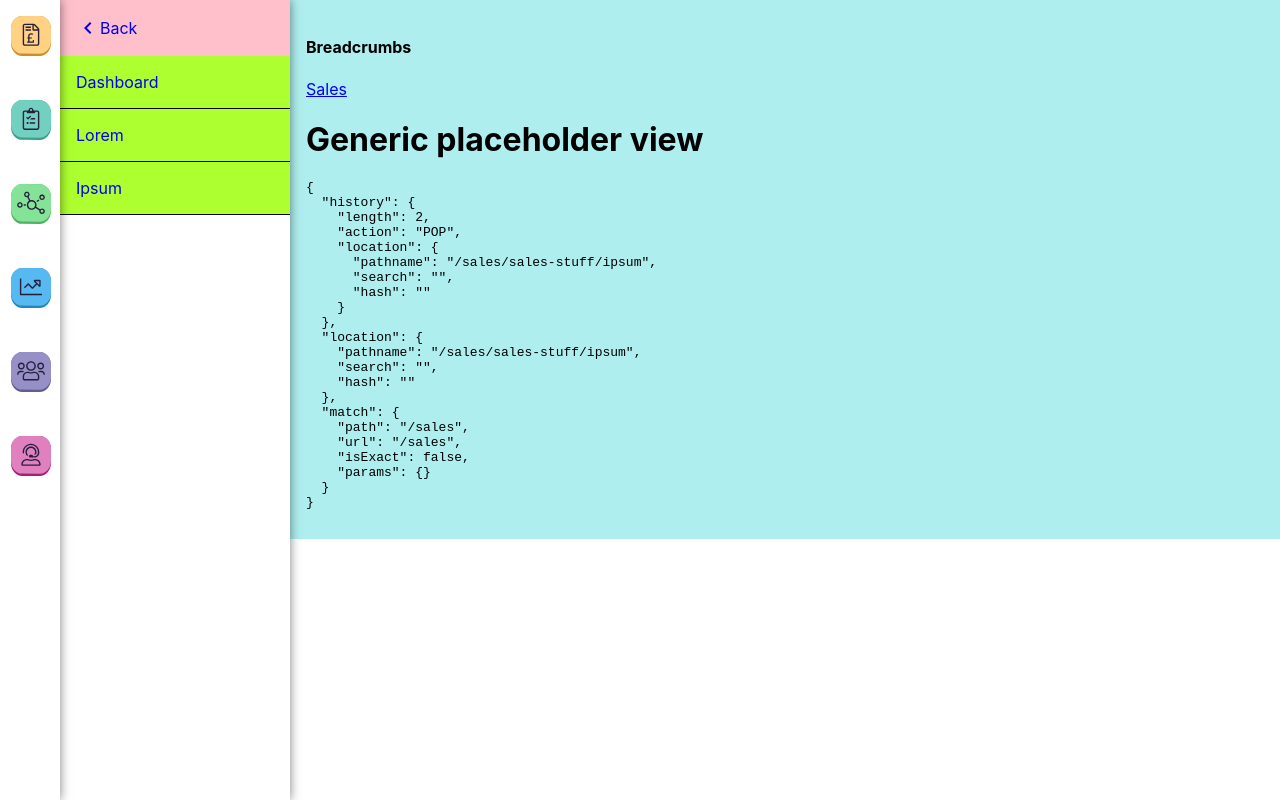
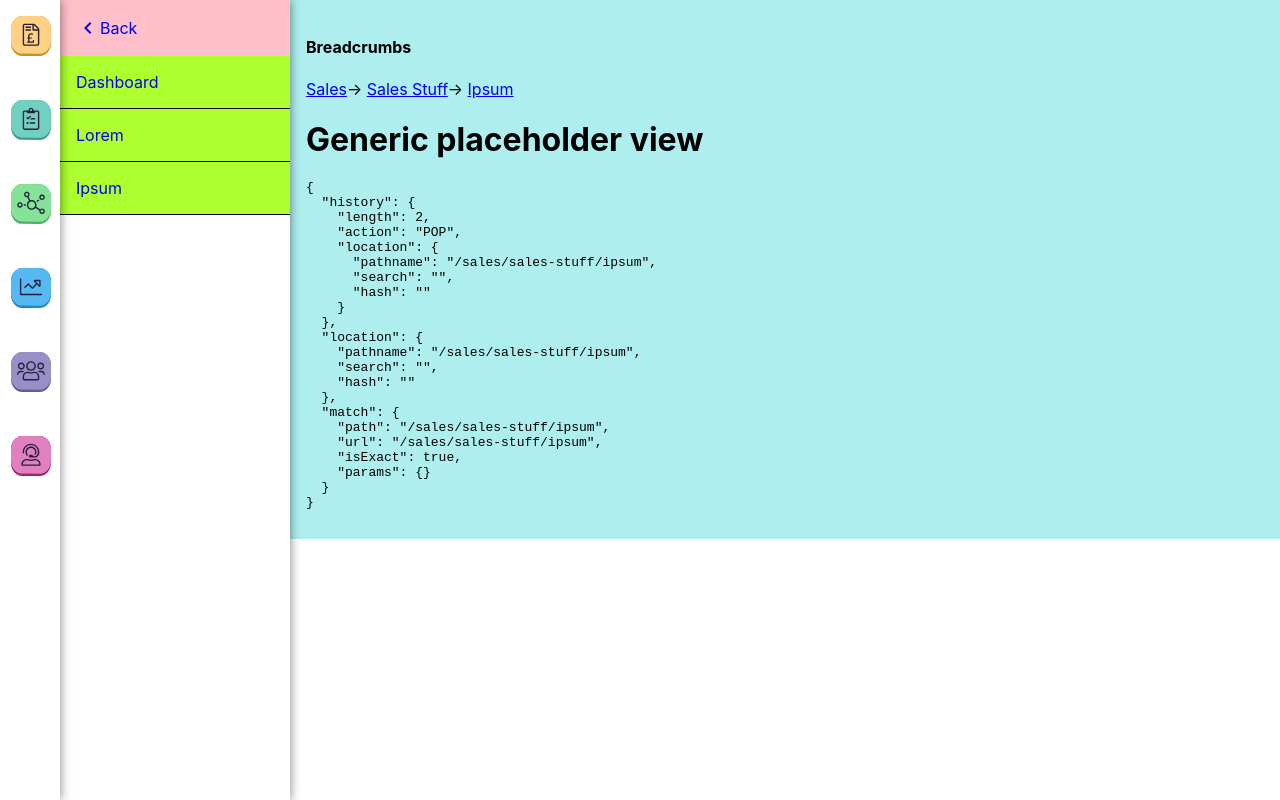
Before and after one commit to vonkanehoffen/affinity-nav-test, a React (Create React App) app: page /sales/sales-stuff/ipsum in a window 1280 px wide. Built offline with nearby package versions, Linux system fonts and the light colour scheme.

Commit message:
Fix sales breadcrumbs

```diff
--- a/src/components/Breadcrumbs.js
+++ b/src/components/Breadcrumbs.js
@@ -1,6 +1,5 @@
 import React from "react";
-import { useLocation } from "react-router-dom";
-import { Link } from "react-router-dom";
+import { useLocation, Link } from "react-router-dom";
 import { getMatchedRoute } from "../helpers/routeHelpers";
 
 /**
--- a/src/microFrontEnds/Sales/index.js
+++ b/src/microFrontEnds/Sales/index.js
@@ -1,7 +1,7 @@
 import React from "react";
 import { routes, routesFlat } from "./routes";
 import { Route, Switch } from "react-router-dom";
-import BillingDashboard from "../Billing/DummyViews/Generic";
+import Generic from "../Billing/DummyViews/Generic";
 import Breadcrumbs from "../../components/Breadcrumbs";
 import Content from "../../components/Content";
 import SubNav from "../../components/SubNav";
@@ -11,7 +11,7 @@ import SubNav from "../../components/SubNav";
  * @returns {*}
  * @constructor
  */
-const Billing = () => {
+const Sales = () => {
   return (
     <>
       <SubNav routes={routes} base="/sales" rootTitle="Sales" />
@@ -25,11 +25,11 @@ const Billing = () => {
           {routesFlat.map(route => (
             <Route {...route} key={route.path} />
           ))}
-          <Route path="/sales" component={BillingDashboard} />
+          <Route path="/sales" component={Generic} />
         </Switch>
       </Content>
     </>
   );
 };
 
-export default Billing;
+export default Sales;
--- a/src/microFrontEnds/Sales/routes.js
+++ b/src/microFrontEnds/Sales/routes.js
@@ -26,4 +26,4 @@ export const routes = [
   }
 ];
 
-export const routesFlat = flattenRoutes(routes, "/billing");
+export const routesFlat = flattenRoutes(routes, "/sales");
```
